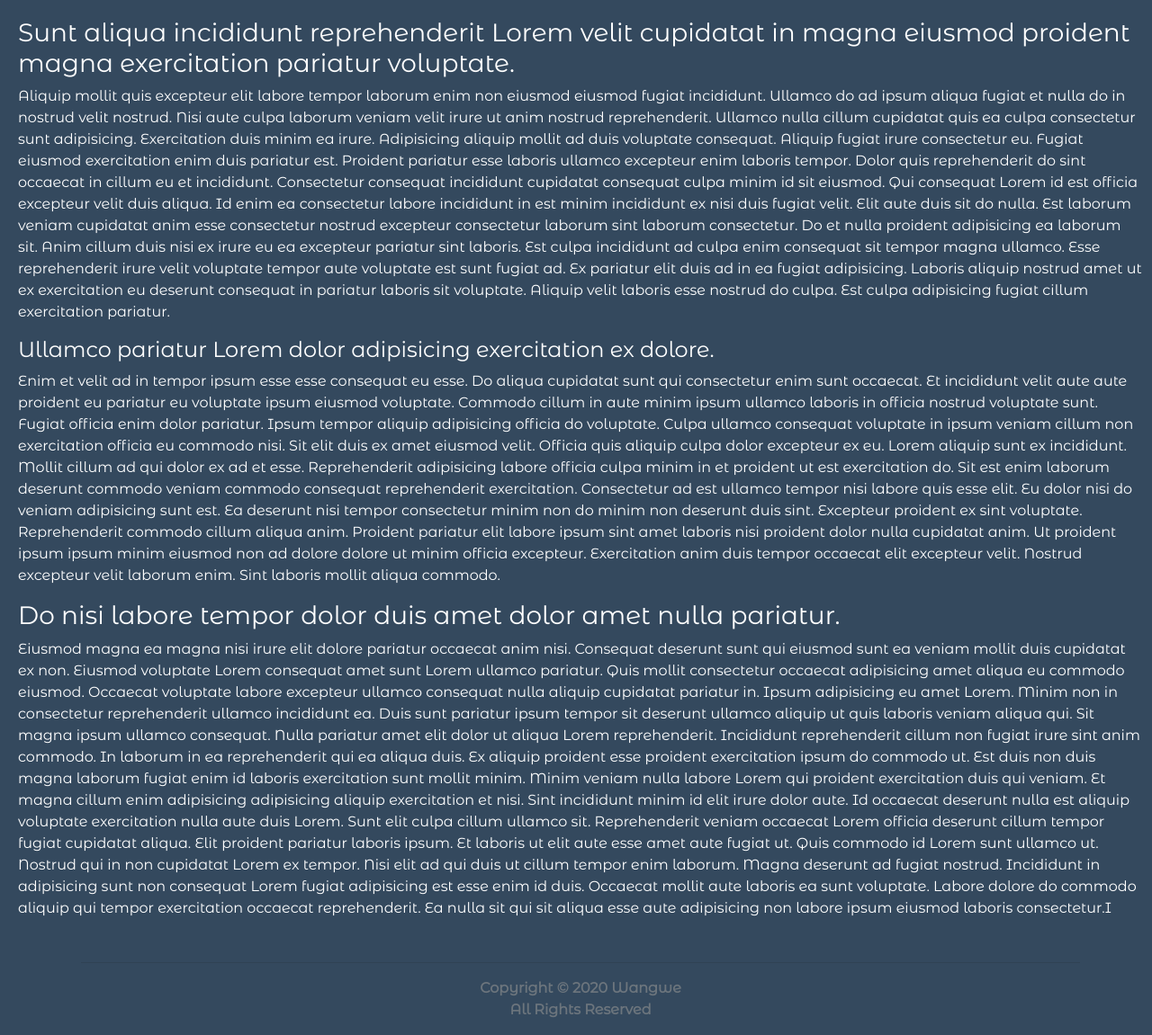
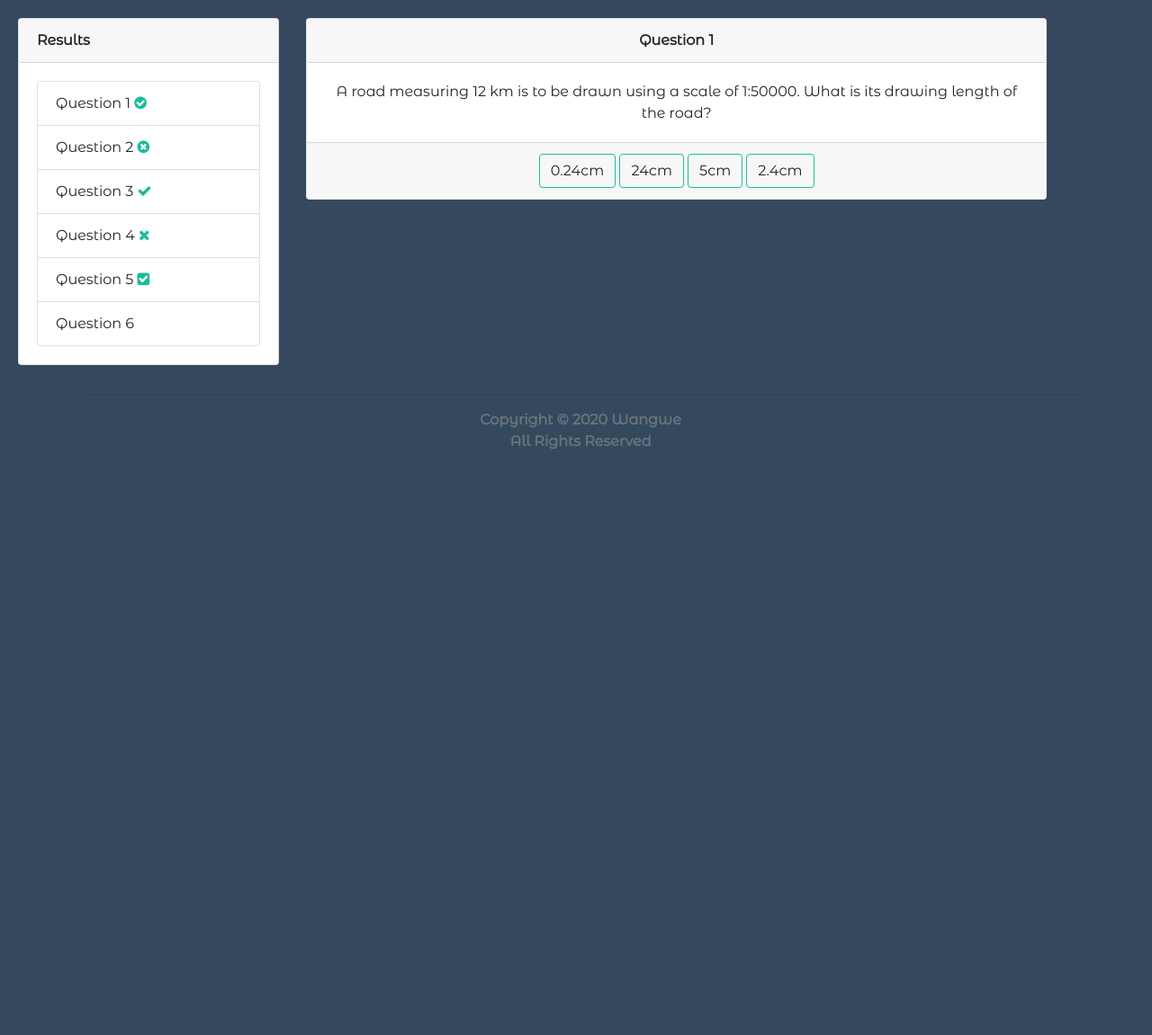
Before and after one commit to wwangwe/Jarvis-Lee, a Django app: page / in a window 1280 px wide. Shown: the part 80-1231 px from the top of the page at 90% size. After the commit the page ends 579 px from the top, so only its background shows below. Run offline with Django 3.2, Linux system fonts and the light colour scheme; some libraries are stand-ins or nearby versions.

Commit message:
Updated Base. Improved results side tab.

```diff
--- a/learn/templates/learn/base.html
+++ b/learn/templates/learn/base.html
@@ -16,8 +16,7 @@
     <link href="https://fonts.googleapis.com/css2?family=Black+Ops+One&family=Montserrat+Alternates&display=swap"
         rel="stylesheet">
     <!-- Icons -->
-    <link href="https://stackpath.bootstrapcdn.com/font-awesome/4.7.0/css/font-awesome.min.css" rel="stylesheet"
-        integrity="sha384-wvfXpqpZZVQGK6TAh5PVlGOfQNHSoD2xbE+QkPxCAFlNEevoEH3Sl0sibVcOQVnN" crossorigin="anonymous">
+    <link href="https://stackpath.bootstrapcdn.com/font-awesome/4.7.0/css/font-awesome.min.css" rel="stylesheet" integrity="sha384-wvfXpqpZZVQGK6TAh5PVlGOfQNHSoD2xbE+QkPxCAFlNEevoEH3Sl0sibVcOQVnN" crossorigin="anonymous">
     <!-- Favicon -->
     <link rel="icon" href="{% static 'img/favicon.ico' %}" type="image/png">
 
@@ -49,12 +48,9 @@
                             </a>
 
                             <div class="dropdown-menu" aria-labelledby="dropdownMenu">
-                                <a href="#" class="dropdown-item">Mathematics</a>
-                                <a href="#" class="dropdown-item">Science</a>
-                                <a href="#" class="dropdown-item">English</a>
-                                <a href="#" class="dropdown-item">Kiswahili</a>
-                                <a href="#" class="dropdown-item">Social Studies</a>
-                                <a href="#" class="dropdown-item">Religion</a>
+                                {% for subject in subjects %}
+                                <a href="#" class="dropdown-item">{{subject.name}}</a>
+                                {% endfor %}
                             </div>
                         </div>
                     </li>
@@ -71,80 +67,42 @@
             </div>
         </div>
     </nav>
-    <h3>Sunt aliqua incididunt reprehenderit Lorem velit cupidatat in magna eiusmod proident magna exercitation pariatur
-        voluptate.</h3>
-    <p>
-        Aliquip mollit quis excepteur elit labore tempor laborum enim non eiusmod eiusmod fugiat incididunt. Ullamco do
-        ad ipsum aliqua fugiat et nulla do in nostrud velit nostrud. Nisi aute culpa laborum veniam velit irure ut anim
-        nostrud reprehenderit. Ullamco nulla cillum cupidatat quis ea culpa consectetur sunt adipisicing. Exercitation
-        duis minim ea irure. Adipisicing aliquip mollit ad duis voluptate consequat. Aliquip fugiat irure consectetur
-        eu.
+    <div class="row">
+        <div class="col-sm-3" id="results">
+            <div class="card">
+                <div class="card-header"><b>Results</b></div>
+                <div class="card-body">
+                    <div>
+                        <ul class="list-group">
+                            <li class="list-group-item">Question 1 <i class="fa fa-check-circle"></i></li>
+                            <li class="list-group-item">Question 2 <i class="fa fa-times-circle"></i></li>
+                            <li class="list-group-item">Question 3 <i class="fa fa-check"></i></li>
+                            <li class="list-group-item">Question 4 <i class="fa fa-times"></i></li>
+                            <li class="list-group-item">Question 5 <i class="fa fa-check-square"></i></li>
+                            <li class="list-group-item">Question 6</li>
 
-        Fugiat eiusmod exercitation enim duis pariatur est. Proident pariatur esse laboris ullamco excepteur enim
-        laboris tempor. Dolor quis reprehenderit do sint occaecat in cillum eu et incididunt. Consectetur consequat
-        incididunt cupidatat consequat culpa minim id sit eiusmod. Qui consequat Lorem id est officia excepteur velit
-        duis aliqua. Id enim ea consectetur labore incididunt in est minim incididunt ex nisi duis fugiat velit.
 
-        Elit aute duis sit do nulla. Est laborum veniam cupidatat anim esse consectetur nostrud excepteur consectetur
-        laborum sint laborum consectetur. Do et nulla proident adipisicing ea laborum sit. Anim cillum duis nisi ex
-        irure eu ea excepteur pariatur sint laboris. Est culpa incididunt ad culpa enim consequat sit tempor magna
-        ullamco. Esse reprehenderit irure velit voluptate tempor aute voluptate est sunt fugiat ad. Ex pariatur elit
-        duis ad in ea fugiat adipisicing.
-
-        Laboris aliquip nostrud amet ut ex exercitation eu deserunt consequat in pariatur laboris sit voluptate. Aliquip
-        velit laboris esse nostrud do culpa. Est culpa adipisicing fugiat cillum exercitation pariatur.
-    </p>
-    <h4>Ullamco pariatur Lorem dolor adipisicing exercitation ex dolore.</h4>
-    <p>
-        Enim et velit ad in tempor ipsum esse esse consequat eu esse. Do aliqua cupidatat sunt qui consectetur enim sunt
-        occaecat. Et incididunt velit aute aute proident eu pariatur eu voluptate ipsum eiusmod voluptate. Commodo
-        cillum in aute minim ipsum ullamco laboris in officia nostrud voluptate sunt. Fugiat officia enim dolor
-        pariatur. Ipsum tempor aliquip adipisicing officia do voluptate.
-
-        Culpa ullamco consequat voluptate in ipsum veniam cillum non exercitation officia eu commodo nisi. Sit elit duis
-        ex amet eiusmod velit. Officia quis aliquip culpa dolor excepteur ex eu.
-
-        Lorem aliquip sunt ex incididunt. Mollit cillum ad qui dolor ex ad et esse. Reprehenderit adipisicing labore
-        officia culpa minim in et proident ut est exercitation do. Sit est enim laborum deserunt commodo veniam commodo
-        consequat reprehenderit exercitation.
-
-        Consectetur ad est ullamco tempor nisi labore quis esse elit. Eu dolor nisi do veniam adipisicing sunt est. Ea
-        deserunt nisi tempor consectetur minim non do minim non deserunt duis sint. Excepteur proident ex sint
-        voluptate.
-
-        Reprehenderit commodo cillum aliqua anim. Proident pariatur elit labore ipsum sint amet laboris nisi proident
-        dolor nulla cupidatat anim. Ut proident ipsum ipsum minim eiusmod non ad dolore dolore ut minim officia
-        excepteur. Exercitation anim duis tempor occaecat elit excepteur velit. Nostrud excepteur velit laborum enim.
-        Sint laboris mollit aliqua commodo.
-    </p>
-    <h3>Do nisi labore tempor dolor duis amet dolor amet nulla pariatur.</h3>
-    <p>
-        Eiusmod magna ea magna nisi irure elit dolore pariatur occaecat anim nisi. Consequat deserunt sunt qui eiusmod
-        sunt ea veniam mollit duis cupidatat ex non. Eiusmod voluptate Lorem consequat amet sunt Lorem ullamco pariatur.
-
-        Quis mollit consectetur occaecat adipisicing amet aliqua eu commodo eiusmod. Occaecat voluptate labore excepteur
-        ullamco consequat nulla aliquip cupidatat pariatur in. Ipsum adipisicing eu amet Lorem. Minim non in consectetur
-        reprehenderit ullamco incididunt ea. Duis sunt pariatur ipsum tempor sit deserunt ullamco aliquip ut quis
-        laboris veniam aliqua qui.
-
-        Sit magna ipsum ullamco consequat. Nulla pariatur amet elit dolor ut aliqua Lorem reprehenderit. Incididunt
-        reprehenderit cillum non fugiat irure sint anim commodo. In laborum in ea reprehenderit qui ea aliqua duis.
-
-        Ex aliquip proident esse proident exercitation ipsum do commodo ut. Est duis non duis magna laborum fugiat enim
-        id laboris exercitation sunt mollit minim. Minim veniam nulla labore Lorem qui proident exercitation duis qui
-        veniam. Et magna cillum enim adipisicing adipisicing aliquip exercitation et nisi. Sint incididunt minim id elit
-        irure dolor aute. Id occaecat deserunt nulla est aliquip voluptate exercitation nulla aute duis Lorem. Sunt elit
-        culpa cillum ullamco sit.
-
-        Reprehenderit veniam occaecat Lorem officia deserunt cillum tempor fugiat cupidatat aliqua. Elit proident
-        pariatur laboris ipsum. Et laboris ut elit aute esse amet aute fugiat ut. Quis commodo id Lorem sunt ullamco ut.
-
-        Nostrud qui in non cupidatat Lorem ex tempor. Nisi elit ad qui duis ut cillum tempor enim laborum. Magna
-        deserunt ad fugiat nostrud. Incididunt in adipisicing sunt non consequat Lorem fugiat adipisicing est esse enim
-        id duis. Occaecat mollit aute laboris ea sunt voluptate. Labore dolore do commodo aliquip qui tempor
-        exercitation occaecat reprehenderit. Ea nulla sit qui sit aliqua esse aute adipisicing non labore ipsum eiusmod
-        laboris consectetur.I
-    </p>
+                        </ul>
+                    </div>
+                </div>
+            </div>
+        </div>
+        <div class="col-sm-8">
+            <div class="card text-center">
+                <div class="card-header"><b>Question 1</b></div>
+                <div class="card-body">
+                    A road measuring 12 km is to be drawn using a scale of 1:50000. What is its drawing length of the
+                    road?
+                </div>
+                <div class="card-footer">
+                    <button type="submit" class="btn btn-outline">0.24cm</button>
+                    <button type="submit" class="btn btn-outline">24cm</button>
+                    <button type="submit" class="btn btn-outline">5cm</button>
+                    <button type="submit" class="btn btn-outline">2.4cm</button>
+                </div>
+            </div>
+        </div>
+    </div>
     <!-- Footer -->
     <footer class="footer text-center text-muted py-3">
         <div class="container">
@@ -164,6 +122,16 @@
     <script src="https://stackpath.bootstrapcdn.com/bootstrap/4.5.0/js/bootstrap.min.js"
         integrity="sha384-OgVRvuATP1z7JjHLkuOU7Xw704+h835Lr+6QL9UvYjZE3Ipu6Tp75j7Bh/kR0JKI"
         crossorigin="anonymous"></script>
+    <script>//Dropdown on hover
+        $(document).ready(function () {
+            $(".dropdown, .btn-group").hover(function () {
+                var dropdownMenu = $(this).children(".dropdown-menu");
+                if (dropdownMenu.is(":visible")) {
+                    dropdownMenu.parent().toggleClass("open");
+                }
+            });
+        });
+    </script>
 </body>
 
 </html>
--- a/static/css/style.css
+++ b/static/css/style.css
@@ -1,8 +1,8 @@
 body{
-    color: white !important;
     background-color: #34495E !important;
     font-family: 'Montserrat Alternates', sans-serif !important;
     padding: 100px 10px 0px 20px;
+    position: relative !important   ;
 }
 /* Navigation Bar */
 nav{
@@ -29,6 +29,25 @@ nav{
     background-color: #34495E !important;
     border-radius: 5px;
 }
+/* Dropdown on hover */
+.dropdown:hover .dropdown-menu, .btn-group:hover .dropdown-menu{
+    display: block;
+}
+/* --- */
+
+.fa{
+    color: #1ABC9C;
+}
+.btn-outline{
+    border: 1.4px solid #1ABC9C !important;
+}
+
+.btn-outline:hover{
+    background-color: #34495E;
+    color: azure !important;
+}
+
+
 
 /* Footer */
 .sticky-footer {
@@ -39,7 +58,16 @@ nav{
 /* MOBILE RESPOSITIVITY */
 
 @media only screen and (max-width: 768px){
+    html, body {
+        overflow-x: hidden;
+      }
+      body {
+        position: relative
+      }
    .collapse .navbar-nav .nav-item{
        text-align: center;
    }
+   #results{
+       padding-bottom: 10px !important;
+   }
 }
```
